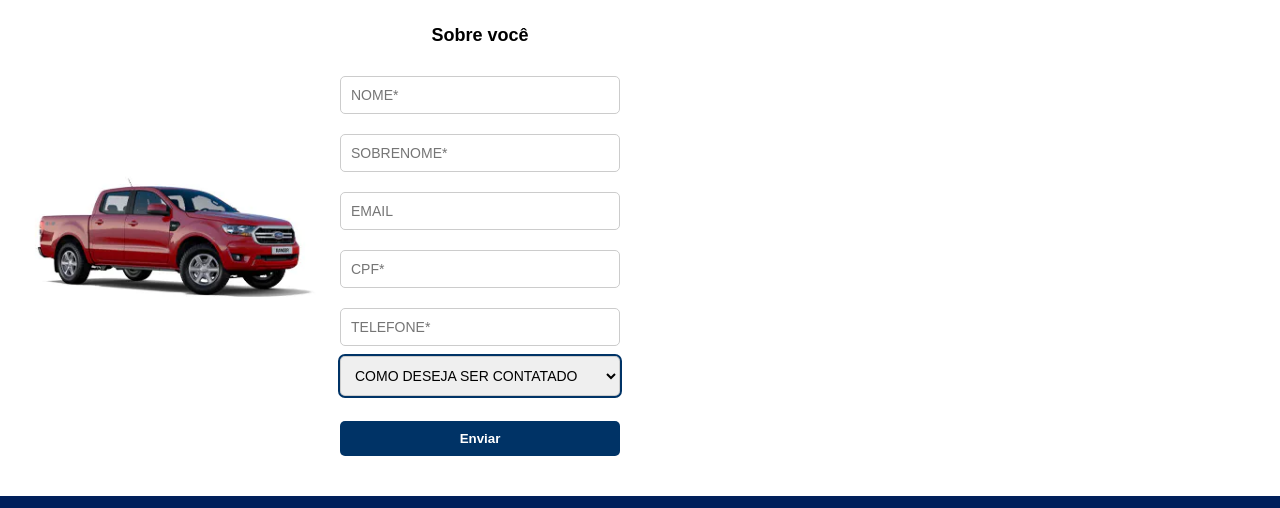
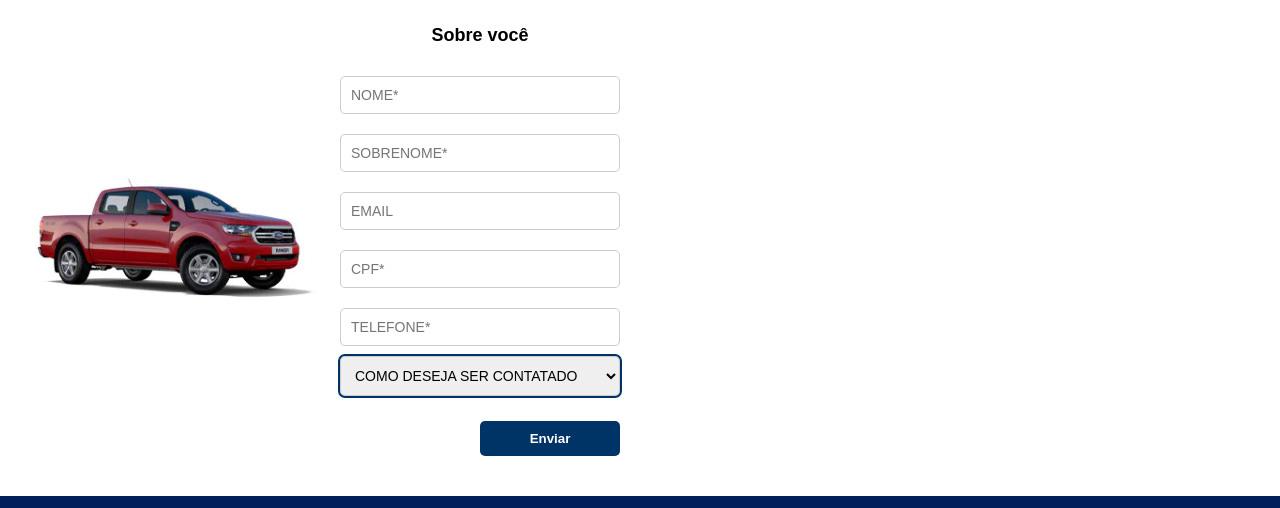
Before and after one commit to giulianotech/-desafio_4_HTML_E_CSS, a plain HTML site: page src/html/contato.html in a window 1280 px wide. Shown: the part 95-603 px from the top of the page. Drawn offline with Linux system fonts and the light colour scheme.

Commit message:
Foi aplicado uma margin-left de 50% no button da page contato para uma melhor adequaçã oao que foi pedido no protótico do projeto.

```diff
--- a/src/css/style.css
+++ b/src/css/style.css
@@ -192,8 +192,14 @@ form button {
     cursor: pointer;
     border-radius: 5px;
     font-weight: bold;
+    transition: 0.3s;
+    width: 50%;
+    margin-left: 50%;
+
 }
 /* Efeito hover no botão */
 form button:hover {
     background: #0055a5;
+    background: #0055a5;
+    transform: scale(1.05);
 }
```
